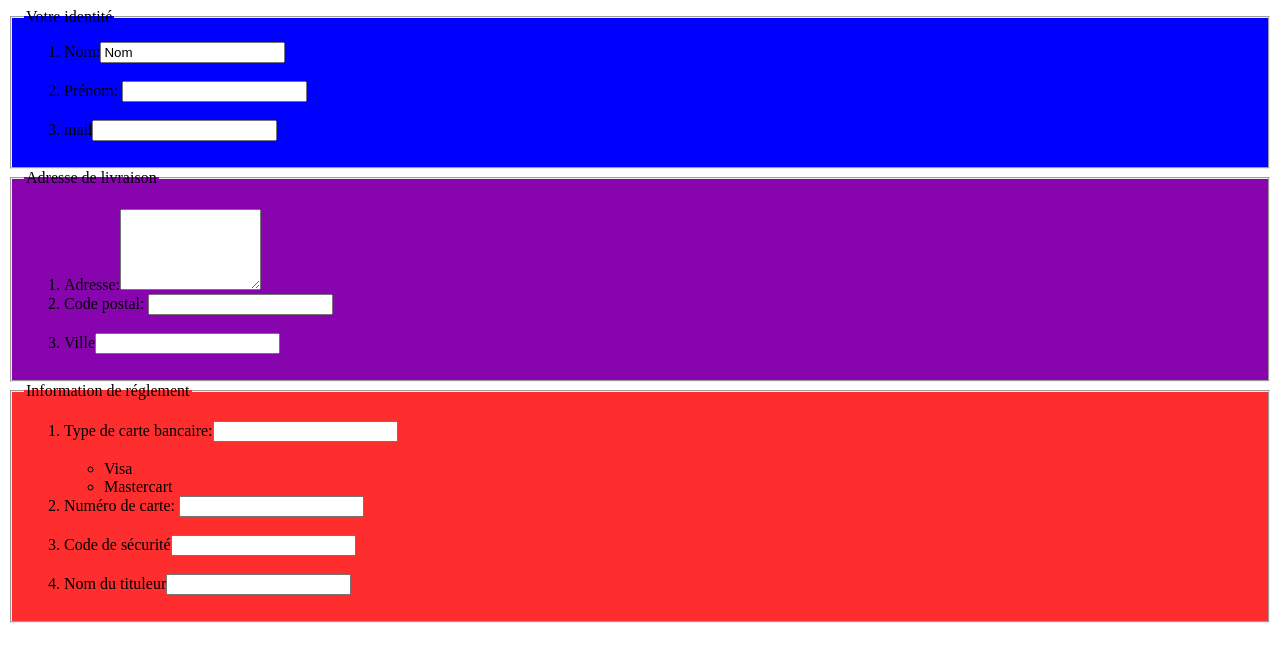
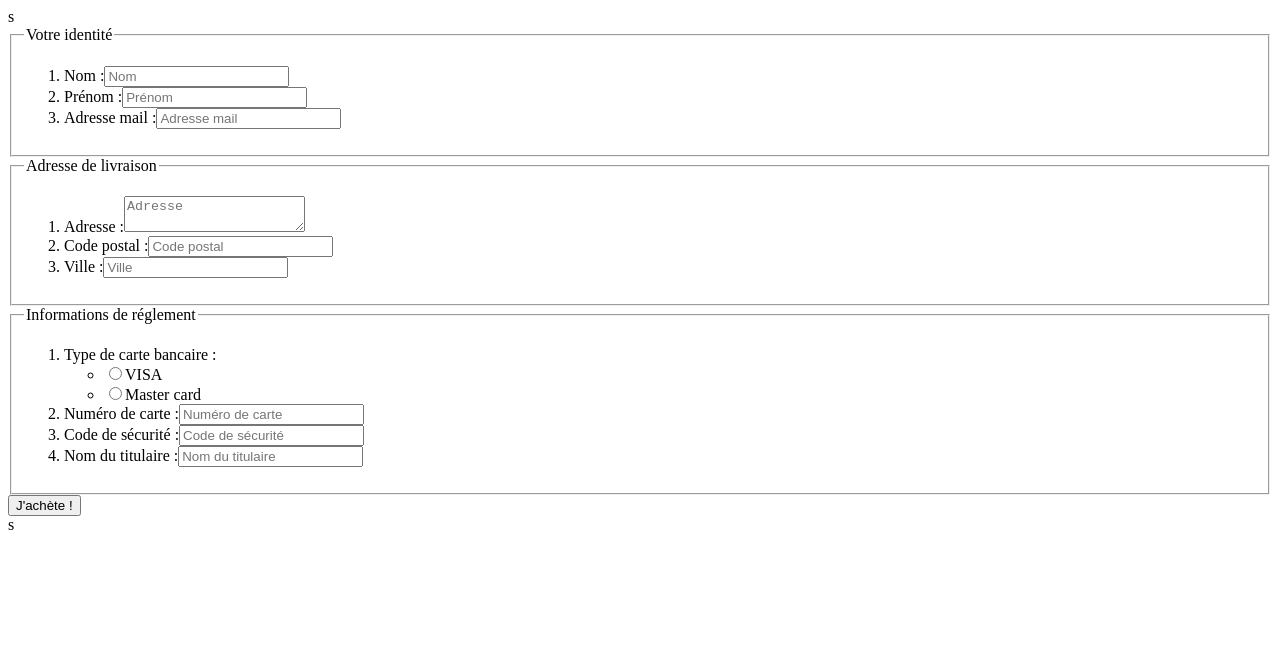
Before and after one commit to silatikourouma/Exercice7, a plain HTML site: page index.html in a window 1280 px wide. Drawn offline with Linux system fonts and the light colour scheme.

Commit message:
Modification

```diff
--- a/index.html
+++ b/index.html
@@ -1,42 +1,50 @@
 <!DOCTYPE html>
-<html lang="fr" dir="itr">
-<html>
-     <head>
-          <meta charset="utf-8"/>
-          <title>La page de l'exo7</title>
-          <link rel="stylesheet" type="text/css" href="assets/css/style.css">
+<html lang="fr" dir="ltr">
+    <head> s
+        <title>Exercice 7</title>
+        <meta charset="utf-8" />
+        <link rel="stylesheet" type="text/css" href="assets/css/style.css" />
     </head>
     <body>
-        <form >
-            <fieldset class="identite">
-                <legend>Votre identité</legend>
+        <form>
+            <fieldset class="form1"> <!-- Permet de regrouper plusieurs élément du formulaire -->
+                <legend class="legend1">Votre identité</legend> <!-- Permet de mettre un titre au formulaire -->
+                <div>
                     <ol>
-          <li>Nom:<input type="text" name="nom" value="Nom"/></li>  <br/>
-           <li>Prénom: <input type="text" name="prénom"/></li> <br/>
-        <li>mail<input type="text" name="mail"/></li>
+                        <li><label for="lastname">Nom :<input id="lastname" type="text" name="lastname" placeholder="Nom" /></label></li>
+                        <li><label for="firstname">Prénom :<input id="firstname" type="text" name="firstname" placeholder="Prénom" /></label></li>
+                        <li><label for="Adresse mail">Adresse mail :<input id="Adresse mail" type="email" name="adresse mail" placeholder="Adresse mail" /></label></li>
                     </ol>
+                </div>
             </fieldset>
-            <fieldset class="adresse">
-              <legend>Adresse de livraison</legend>
+            <fieldset class="form2">
+                <legend class="legend2">Adresse de livraison </legend>
+                <div>
                     <ol>
-        <li>Adresse:<textarea name="adresse" cols="15" rows="5"></textarea> <br/>
-         <li>Code postal: <input type="text" name="postal"/></li> <br/>
-      <li>Ville<input type="text" name="ville"/></li>
+                        <li><label for="adress">Adresse :<textarea id="adress" name="adress" placeholder="Adresse"></textarea></label></li>
+                        <li><label for="zipCode">Code postal :<input id="zipCode" type="text" name="zipCode" placeholder="Code postal" /></label></li>
+                        <li><label for="city">Ville :<input id="city" type="text" name="city" placeholder="Ville" /></label></li>
                     </ol>
+                </div>
             </fieldset>
-        <fieldset class="information">
-            <legend>Information de réglement</legend>
+            <fieldset class=form3>
+                <legend class="legend3">Informations de réglement </legend>
+                <div>
                     <ol>
-      <li>Type de carte bancaire:<input type="text" name="carte"/></li> <br/>
-      <ul>
-        <li>Visa</li>
-        <li>Mastercart</li>
+                        <li>
+                            Type de carte bancaire :
+                            <ul id="creditCardsList">
+                                <li><label for="visa"><input type="radio" name="creditCard" id="visa" placeholder="VISA" />VISA</label></li>
+                                <li><label for="masterCard"><input type="radio" name="creditCard" id="masterCard" placeholder="Master card" />Master card</label></li>
                             </ul>
-       <li>Numéro de carte: <input type="text" name="numero"/></li> <br/>
-    <li>Code de sécurité<input type="text" name="code"/></li><br/>
-    <li>Nom du tituleur<input type="text" name="tituleur"/></li>
+                        </li>
+                        <li><label for="cardNumber">Numéro de carte :<input id="cardNumber" type="text" name="cardNumber" placeholder="Numéro de carte" /></label></li>
+                        <li><label for="securityCode">Code de sécurité :<input id="securityCode" type="text" name="securityCode" placeholder="Code de sécurité" /></label></li>
+                        <li><label for="cardHolder">Nom du titulaire :<input id="cardHolder" type="text" name="cardHolder" placeholder="Nom du titulaire" /></label></li>
                     </ol>
+                </div>
             </fieldset>
+            <input type="submit" value="J'achète !">
         </form>
     </body>
-</html>
+</html>s
```
Lines whose indentation alone changed are shown as unchanged.
